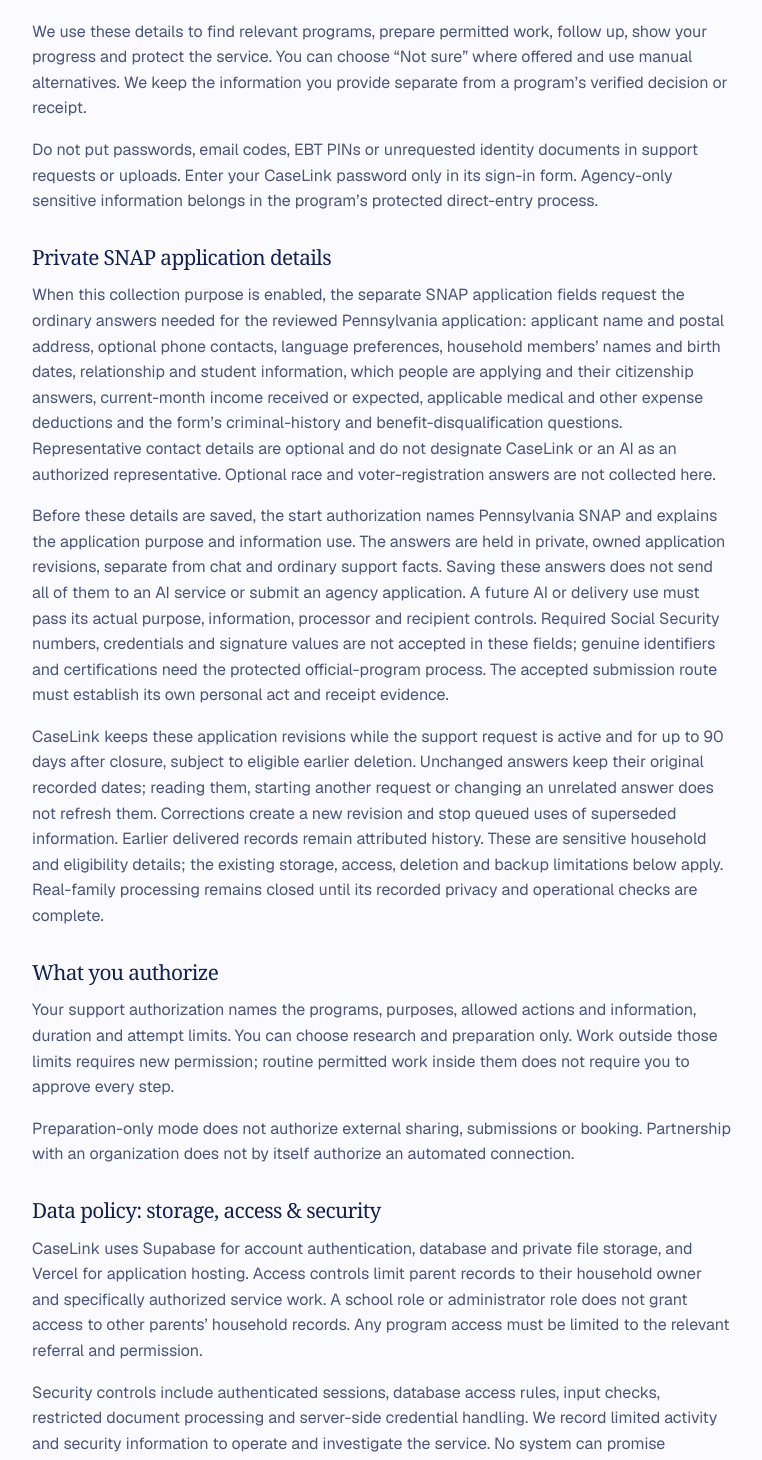
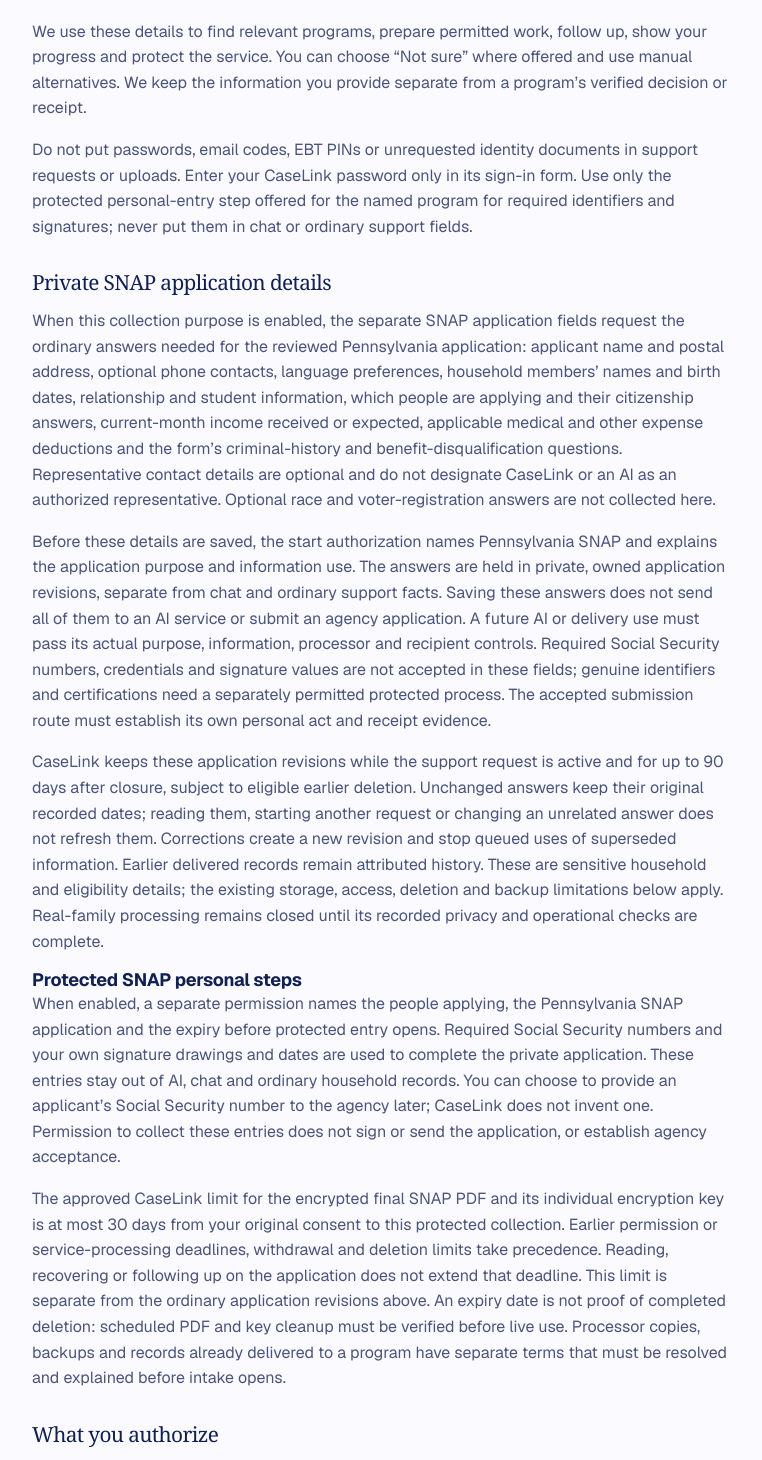
Before and after one commit to Will-Sanz/case-link, a Next.js app: page /support/privacy in a window 1280 px wide. Shown: the part 941-2401 px from the top of the page, without its empty margins (258-1020 px from the left). Built offline with nearby package versions, Linux system fonts and the light colour scheme; no server answers.

Commit message:
docs: explain approved protected SNAP retention and operator

```diff
--- a/src/app/(parent)/support/privacy/page.tsx
+++ b/src/app/(parent)/support/privacy/page.tsx
@@ -11,7 +11,7 @@ export default function ParentPrivacyPage() {
     <article className={`${styles.container} ${styles.legal}`}>
       <p>Privacy & data policy</p>
       <h1>Your information. Your control.</h1>
-      <p>Last updated November 3, 2026 · Parent service</p>
+      <p>Last updated November 7, 2026 · Parent service</p>
       <div className={styles.notice}>
         Live personal-data processing is not open by default. Provider
         agreements, approved retention terms and operational privacy checks are
@@ -54,8 +54,9 @@ export default function ParentPrivacyPage() {
       <p>
         Do not put passwords, email codes, EBT PINs or unrequested identity
         documents in support requests or uploads. Enter your CaseLink password
-        only in its sign-in form. Agency-only sensitive information belongs in
-        the program’s protected direct-entry process.
+        only in its sign-in form. Use only the protected personal-entry step
+        offered for the named program for required identifiers and signatures;
+        never put them in chat or ordinary support fields.
       </p>
       <h2 id="snap-application">Private SNAP application details</h2>
       <p>
@@ -80,9 +81,9 @@ export default function ParentPrivacyPage() {
         A future AI or delivery use must pass its actual purpose, information,
         processor and recipient controls. Required Social Security numbers,
         credentials and signature values are not accepted in these fields;
-        genuine identifiers and certifications need the protected official-program
-        process. The accepted submission route must establish its own personal
-        act and receipt evidence.
+        genuine identifiers and certifications need a separately permitted
+        protected process. The accepted submission route must establish its own
+        personal act and receipt evidence.
       </p>
       <p>
         CaseLink keeps these application revisions while the support request is
@@ -95,6 +96,29 @@ export default function ParentPrivacyPage() {
         existing storage, access, deletion and backup limitations below apply.
         Real-family processing remains closed until its recorded privacy and
         operational checks are complete.
+      </p>
+      <h3>Protected SNAP personal steps</h3>
+      <p>
+        When enabled, a separate permission names the people applying, the
+        Pennsylvania SNAP application and the expiry before protected entry
+        opens. Required Social Security numbers and your own signature drawings
+        and dates are used to complete the private application. These entries
+        stay out of AI, chat and ordinary household records. You can choose to
+        provide an applicant’s Social Security number to the agency later;
+        CaseLink does not invent one. Permission to collect these entries does
+        not sign or send the application, or establish agency acceptance.
+      </p>
+      <p>
+        The approved CaseLink limit for the encrypted final SNAP PDF and its
+        individual encryption key is at most 30 days from your original consent
+        to this protected collection. Earlier permission or service-processing
+        deadlines, withdrawal and deletion limits take precedence. Reading,
+        recovering or following up on the application does not extend that
+        deadline. This limit is separate from the ordinary application revisions
+        above. An expiry date is not proof of completed deletion: scheduled PDF
+        and key cleanup must be verified before live use. Processor copies,
+        backups and records already delivered to a program have separate terms
+        that must be resolved and explained before intake opens.
       </p>
       <h2>What you authorize</h2>
       <p>
@@ -112,7 +136,8 @@ export default function ParentPrivacyPage() {
       <h2 id="data-policy">Data policy: storage, access & security</h2>
       <p>
         CaseLink uses Supabase for account authentication, database and private
-        file storage, and Vercel for application hosting. Access controls limit
+        file storage, and Vercel for the existing site. Hosting for the protected
+        SNAP service has not been selected or activated. Access controls limit
         parent records to their household owner and specifically authorized
         service work. A school role or administrator role does not grant access
         to other parents’ household records. Any program access must be limited
@@ -227,8 +252,10 @@ export default function ParentPrivacyPage() {
         through the deletion process. It does not delete a reused CaseLink
         sign-in identity or school records held for a separate purpose. Contact
         us for a broader account or privacy request. The proposed CaseLink
-        schedule keeps service records and exact packets during active service
-        and for 90 days after closure, subject to earlier eligible deletion.
+        schedule keeps ordinary service records and nonprotected packets during
+        active service and for 90 days after closure, subject to earlier eligible
+        deletion. The protected SNAP PDF and key instead have the shorter limit
+        described above.
         Selected minimal evidence hashes and deletion tombstones have a proposed
         365-day expiry. These periods require an approved purpose; they are not
         a claim that a law requires them. Backups, processor copies and
@@ -254,7 +281,9 @@ export default function ParentPrivacyPage() {
       </p>
       <h2>Questions, requests & policy changes</h2>
       <p>
-        The contact published on our original site remains{" "}
+        William Sanz operates CaseLink as an individual, without a registered
+        entity, and is responsible for privacy and incident requests. Contact him
+        at{" "}
         <a className={styles.textLink} href="mailto:willsanz23@gmail.com">
           willsanz23@gmail.com
         </a>
@@ -270,8 +299,8 @@ export default function ParentPrivacyPage() {
         </Link>{" "}
         for their privacy practices and alternatives to CaseLink. We date
         changes to this notice and seek new permission when a change expands
-        your authorization. The service operator, monitored privacy response
-        process and final processor and retention terms must be confirmed before
+        your authorization. The monitored privacy response process and final
+        processor and retention terms must be confirmed before
         real-family intake opens.
       </p>
     </article>
```
Also changed, not shown: 1 other file (tests, documents, lock files or other folders).
